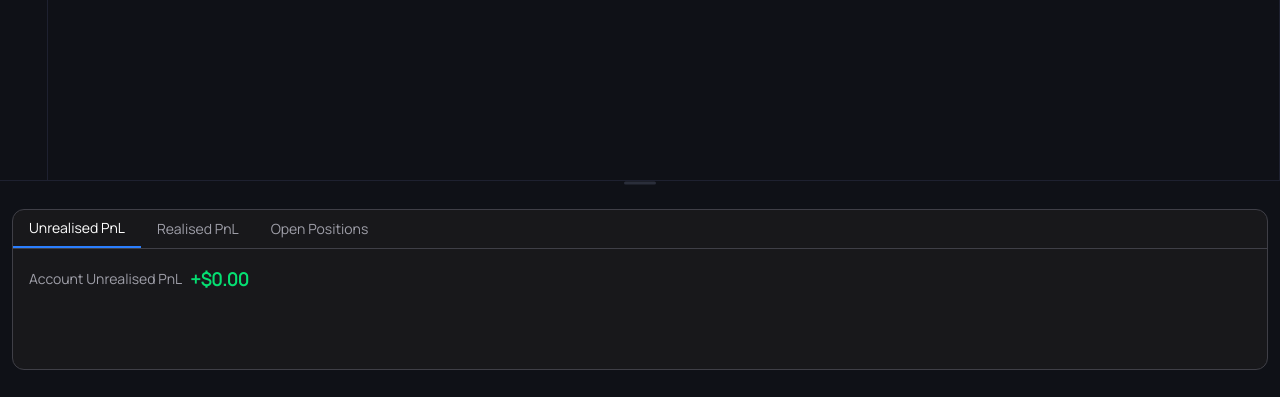
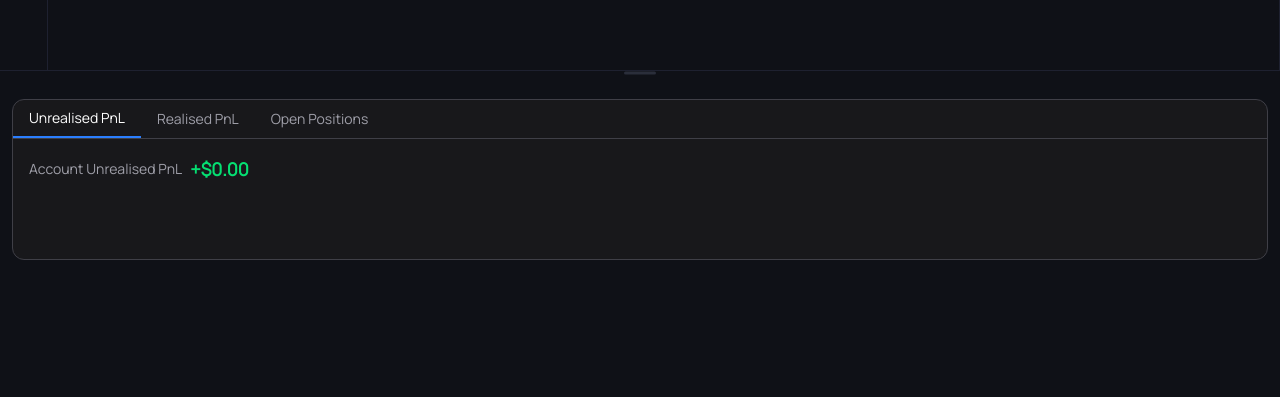
Before and after one commit to SleepyXm/finsec-main, a Next.js app: page /chart/1 in a window 1280 px wide. Shown: the part 464-861 px from the top of the page. Built offline with nearby package versions, Linux system fonts and the light colour scheme; no server answers.

Commit message:
movement

```diff
--- a/app/chart/TradeLayout.tsx
+++ b/app/chart/TradeLayout.tsx
@@ -5,9 +5,9 @@ import { useRef, useState, useCallback, useEffect } from "react";
 const TOP_BAR_H = 40;
 const LEFT_BAR_W = 48;
 const RIGHT_PANEL_W = 280;
-const BOTTOM_MIN_H = 32;   // collapsed — just the tab bar
+const BOTTOM_MIN_H = 64;   // collapsed — just the tab bar
 const BOTTOM_MAX_H = 500;
-const BOTTOM_DEFAULT_H = 220;
+const BOTTOM_DEFAULT_H = 330;
 
 interface TradeLayoutProps {
   topBar?: React.ReactNode;
```
